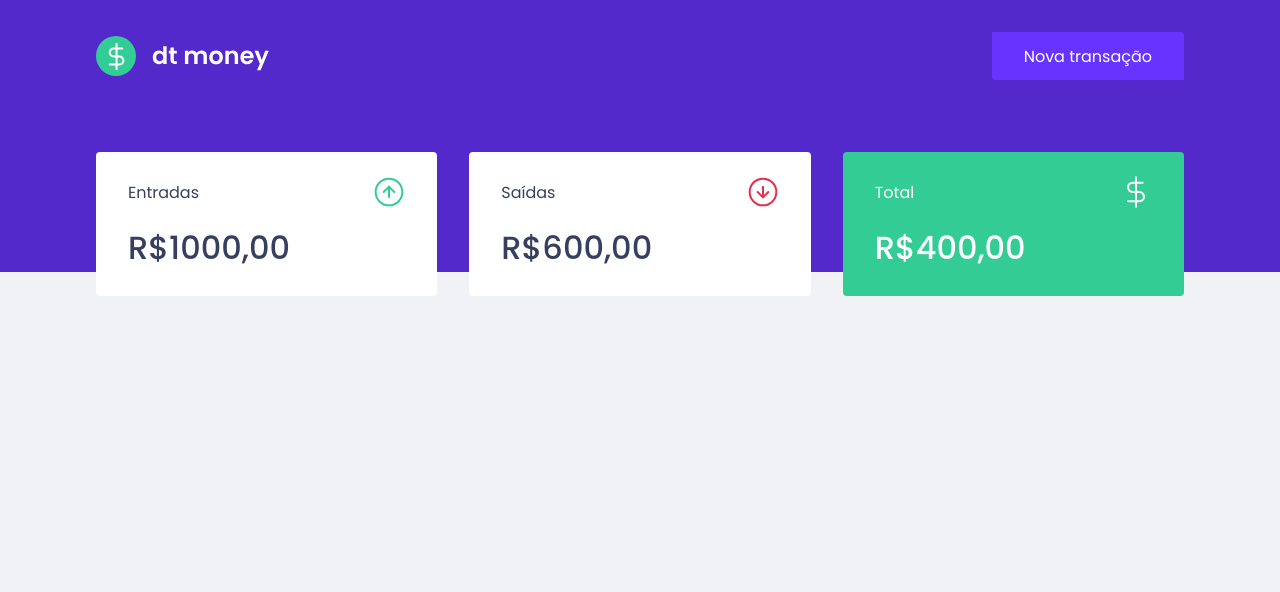
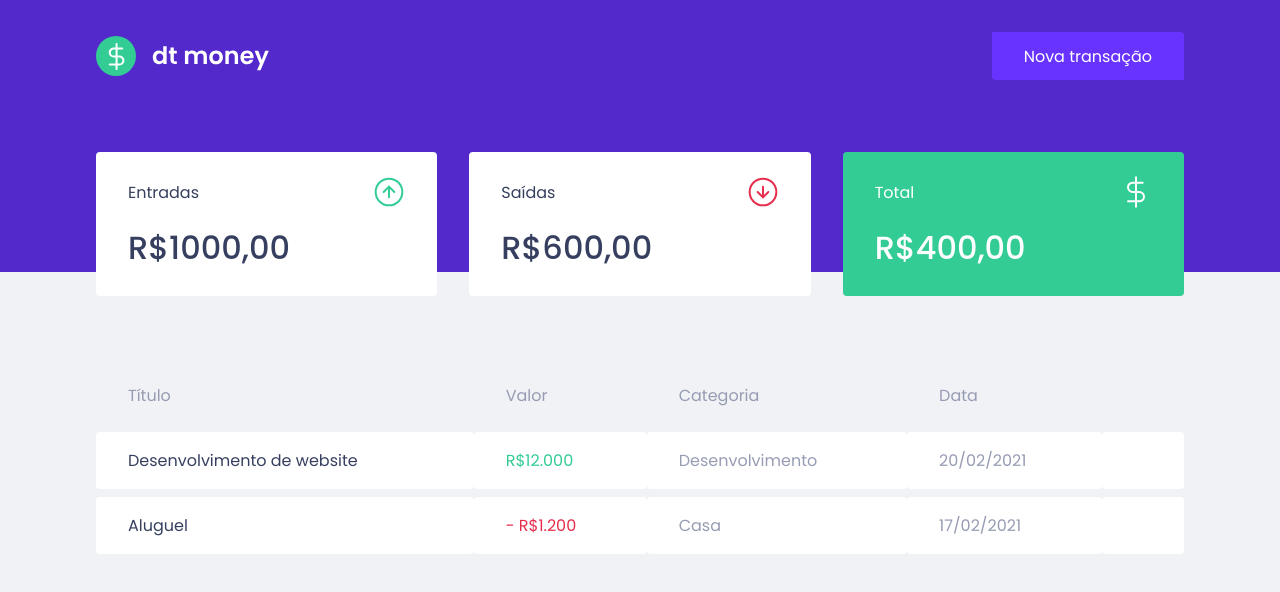
Before and after one commit to IanTorquato/ignite-chapter_2-project_2-dt_money, a React (Create React App) app: page / in a window 1280 px wide. Shown: the top 592 px of the page. Built offline with nearby package versions, Linux system fonts and the light colour scheme.

Commit message:
Adding Transaction Table component

```diff
--- a/src/components/Dashboard/index.tsx
+++ b/src/components/Dashboard/index.tsx
@@ -1,10 +1,13 @@
 import { Summary } from '../Summary'
+import { TransactionTable } from '../TransactionTable'
 import { Container } from './styles'
 
 export const Dashboard = () => {
   return (
     <Container>
       <Summary/>
+
+      <TransactionTable />
     </Container>
   )
 }
--- /dev/null
+++ b/src/components/TransactionTable/index.tsx
@@ -0,0 +1,34 @@
+import { Container } from './styles'
+
+export const TransactionTable = () => {
+  return (
+    <Container>
+      <table>
+        <thead>
+          <th>Título</th>
+          <th>Valor</th>
+          <th>Categoria</th>
+          <th>Data</th>
+        </thead>
+
+        <tbody>
+          <tr>
+            <td>Desenvolvimento de website</td>
+            <td className="deposit">R$12.000</td>
+            <td>Desenvolvimento</td>
+            <td>20/02/2021</td>
+            <td></td>
+          </tr>
+
+          <tr>
+            <td>Aluguel</td>
+            <td className="withdraw">- R$1.200</td>
+            <td>Casa</td>
+            <td>17/02/2021</td>
+            <td></td>
+          </tr>
+        </tbody>
+      </table>
+    </Container>
+  )
+}
--- /dev/null
+++ b/src/components/TransactionTable/styles.ts
@@ -0,0 +1,38 @@
+import styled from 'styled-components'
+
+export const Container = styled.header`
+  margin-top: 4rem;
+
+  table {
+    border-spacing: 0 0.5rem;
+    width: 100%;
+
+    th {
+      color: var(--text-body);
+      font-weight: 400;
+      line-height: 1.5rem;
+      padding: 1rem 2rem;
+      text-align: left;
+    }
+
+    td {
+      background-color: var(--shape);
+      border: 0;
+      border-radius: 0.25rem;
+      color: var(--text-body);
+      padding: 1rem 2rem;
+
+      &:first-child {
+        color: var(--text-title);
+      }
+
+      &.deposit {
+        color: var(--green);
+      }
+
+      &.withdraw {
+        color: var(--red);
+      }
+    }
+  }
+`
```
